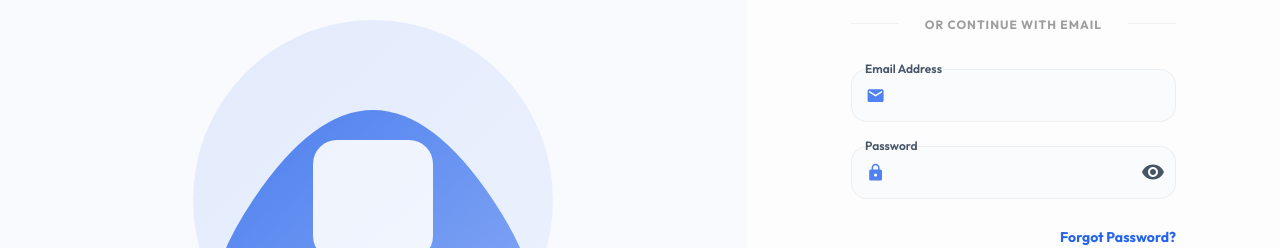
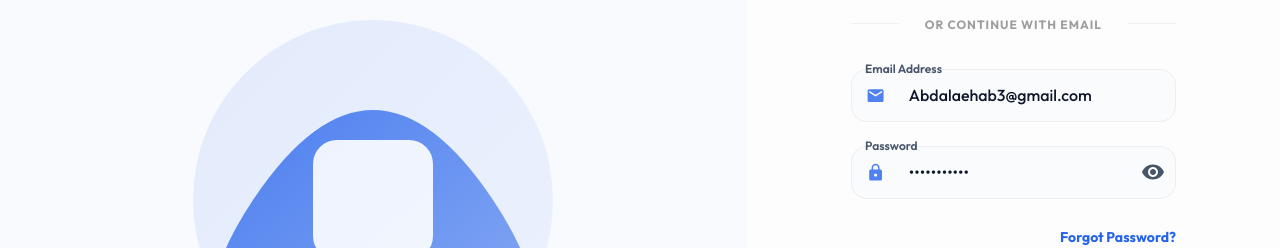
Before and after one commit to 3bdalaEhab/E-commerce-Project-Using-Mui, a React (Vite) app: page /login in a window 1280 px wide. Shown: the part 415-663 px from the top of the page. Built offline with nearby package versions, Linux system fonts and the light colour scheme; no server answers.

Commit message:
feat: Implement a new login page with form validation, social login options, and authentication integration.

```diff
--- a/src/pages/Login/Login.tsx
+++ b/src/pages/Login/Login.tsx
@@ -46,8 +46,8 @@ const Login: React.FC = () => {
     } = useForm<LoginCredentials>({
         mode: 'onChange',
         defaultValues: {
-            email: "",
-            password: ""
+            email: "Abdalaehab3@gmail.com",
+            password: "123123Ae***"
         }
     });
 
@@ -68,11 +68,9 @@ const Login: React.FC = () => {
             if (res.message === "success" && res.token) {
                 showToast(t("auth.loginSuccess"), "success");
                 const token = res.token;
-                setTimeout(() => {
-                    storage.set("userToken", token);
-                    setUserToken(token);
-                    navigate("/");
-                }, 1200);
+                storage.set("userToken", token);
+                setUserToken(token);
+                navigate("/");
             }
         } catch (err) {
             const error = err as AxiosError<{ message?: string }>;
```
